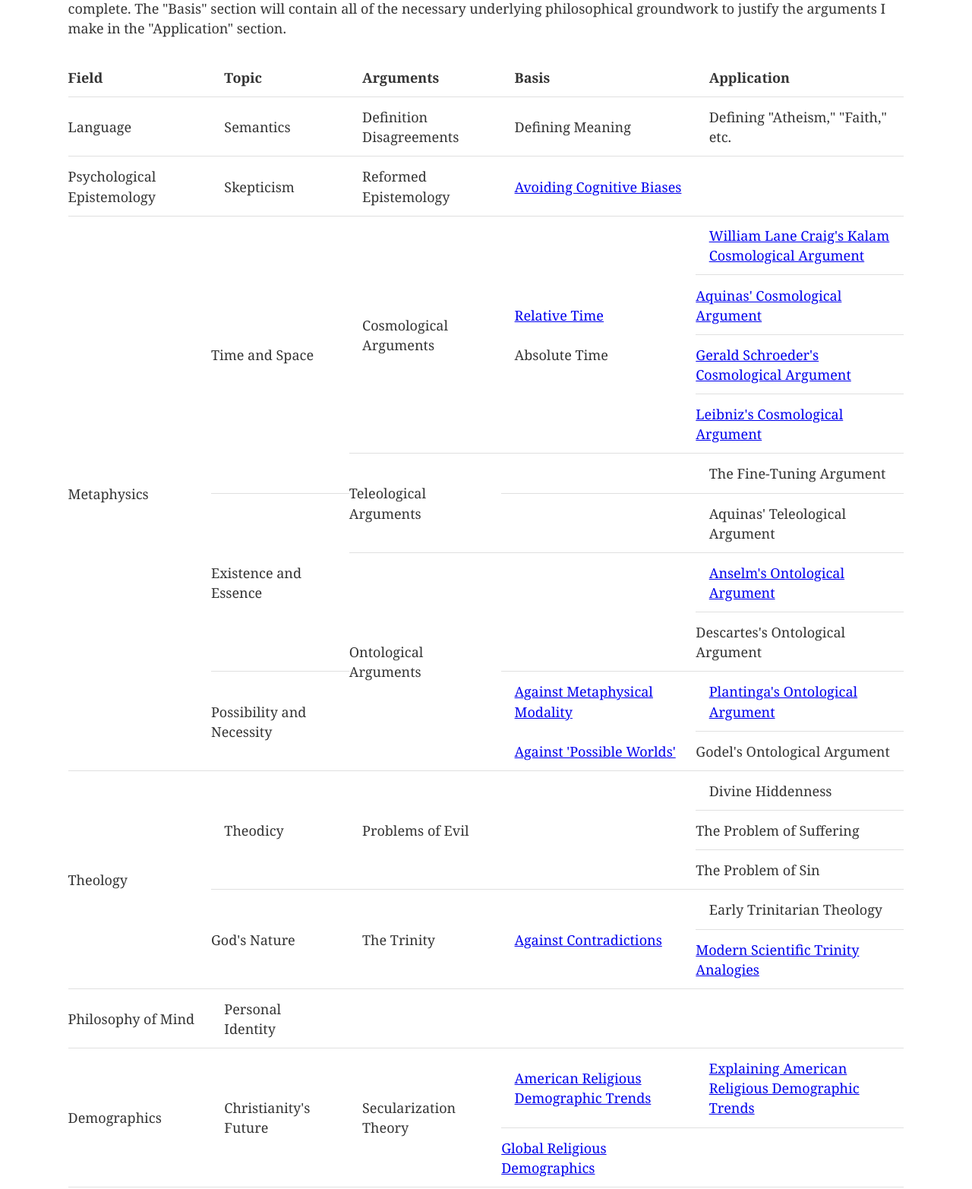
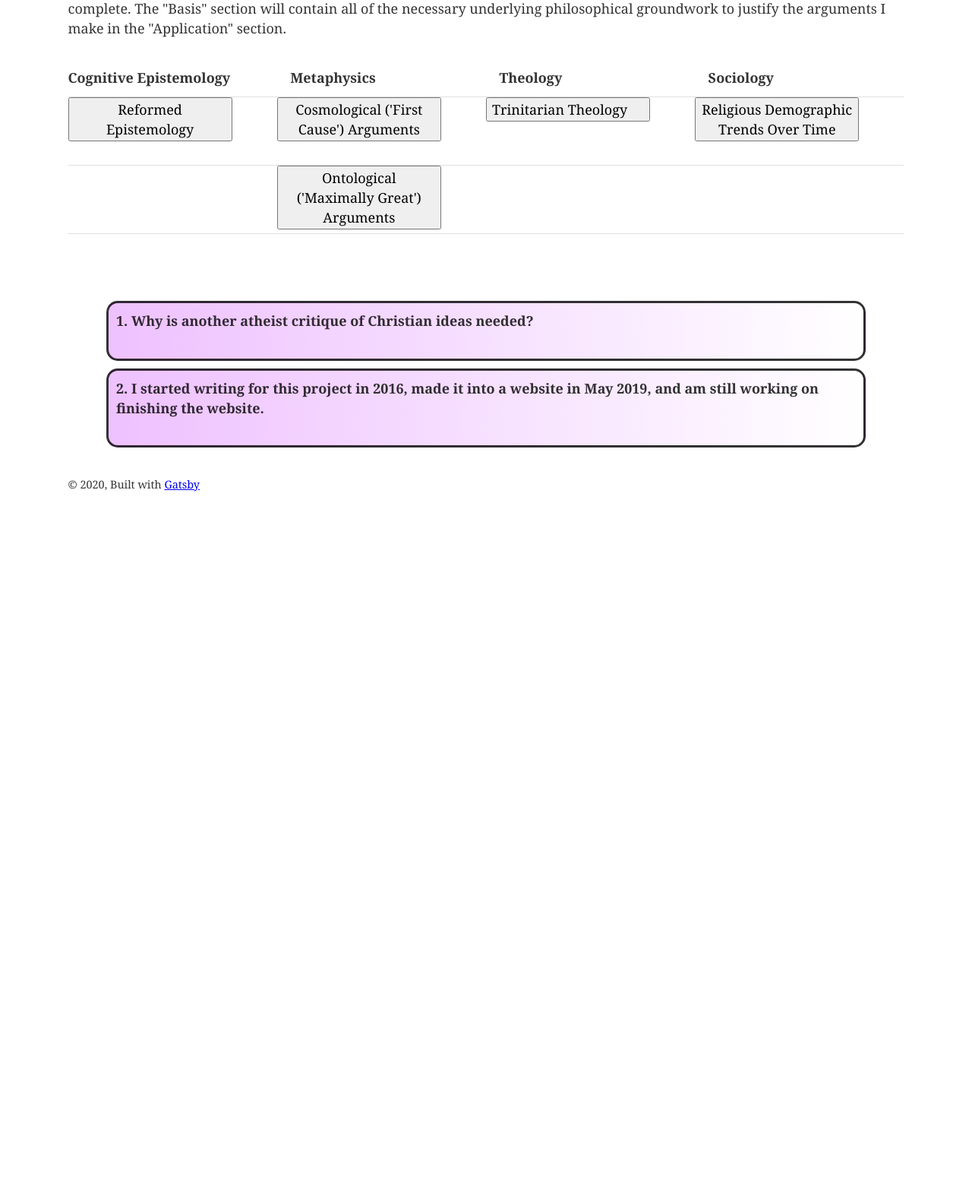
Before and after one commit to GregConan/FOF_Gatsby, a Gatsby site: page / in a window 1280 px wide. Shown: the part 360-1925 px from the top of the page at 76% size. After the commit the page ends 1037 px from the top, so only its background shows below. Built offline with nearby package versions, Linux system fonts and the light colour scheme; Gatsby itself is replaced by a stand-in of ours.

Commit message:
Updated front page main menu organization, finished basic functionality but still looks barebones

```diff
--- a/package.json
+++ b/package.json
@@ -18,7 +18,8 @@
     "react": "^16.13.1",
     "react-dom": "^16.13.1",
     "react-helmet": "^5.2.1",
-    "tree": "^0.1.3"
+    "tree": "^0.1.3",
+    "uuid": "^7.0.3"
   },
   "devDependencies": {
     "prettier": "^1.19.1"
--- /dev/null
+++ b/src/components/Dropdown.js
@@ -0,0 +1,67 @@
+import React, { Component } from 'react';
+import { Link } from "gatsby"
+import Hyperlink from "./Hyperlink"
+
+class Dropdown extends Component {
+
+  constructor(props) {
+      super(props);
+      this.state = {
+          shown: false,
+      };
+
+  }
+
+  /*
+  onEnter = (e) => {
+    this.setState({shown: true});
+  }
+
+  onLeave = (e) => {
+    this.setState({shown: false});
+  }
+  */
+
+  onClicked = (e) => {
+      this.setState({shown: !this.state.shown});
+      // this.style.display = this.state.shown ? "none" : "inline-block";
+  }
+
+  render() {
+    const buttonStyle = {
+        display: this.state.shown ? "none" : "flex", // "inline-block",
+        zIndex: 4,
+        position: "absolute",
+        wordWrap: "break-word",
+        minWidth: "12em"
+    };
+    const dropdownContentStyle = {
+        display: this.state.shown ? "flex" : "none",
+        borderStyle: "solid",
+        borderRadius: "2px",
+        borderWidth: "2px",
+        position: "absolute",
+        zIndex: 5,
+        backgroundColor: "white",
+    };
+
+
+    return (
+        <span onClick={this.onClicked}
+        // onPointerEnter={this.onEnter}
+        // onPointerLeave={this.onLeave}
+        >
+            <div style={{position: "absolute"}}>
+                <button style={buttonStyle}>
+                    {this.props.text}
+                </button>
+            </div>
+            <span style={dropdownContentStyle}>
+                {this.props.children}
+            </span>
+        </span>
+    )
+  }
+}
+
+export default Dropdown;
--- /dev/null
+++ b/src/components/DropdownMenu.js
@@ -0,0 +1,26 @@
+import React, { Component } from 'react';
+import Dropdown from "./Dropdown"
+
+class DropdownMenu extends Component {
+  render() {
+    return (<div style={{height: "100%", width: "100%"}}>
+      <Dropdown text={this.props.title} style={{
+          display: "flex", wordWrap: "break-word"
+      }}>
+        <table>
+          <thead>
+            <tr>
+              <th>{this.props.col1}</th>
+              <th>{this.props.col2}</th>
+            </tr>
+          </thead>
+          <tbody>
+            {this.props.children}
+          </tbody>
+        </table>
+      </Dropdown>
+    </div>);
+  }
+}
+
+export default DropdownMenu;
--- /dev/null
+++ b/src/components/MenuButton.js
@@ -0,0 +1,15 @@
+import React, { Component } from 'react';
+import { Link } from "gatsby"
+import Hyperlink from "./Hyperlink"
+
+class MenuButton extends Component {
+    render() {
+        return (
+            <Link to={this.props.to}><button style={{
+                minWidth: "100%", minHeight: "100%"
+            }}>{this.props.text}</button></Link>
+        )
+    }
+}
+
+export default MenuButton;
--- /dev/null
+++ b/src/components/MenuButtonRow.js
@@ -0,0 +1,16 @@
+import React, { Component } from 'react';
+import MenuButton from "./MenuButton"
+
+class MenuButtonRow extends Component {
+    render() {
+        return (
+            <tr>
+                <td>
+                    <MenuButton text={this.props.text} to={this.props.to} />
+                </td>
+            </tr>
+        );
+    }
+}
+
+export default MenuButtonRow;
--- a/src/pages/index.js
+++ b/src/pages/index.js
@@ -9,6 +9,9 @@ import Note from "../components/Note"
 import SEO from "../components/seo"
 import Section from "../components/Section"
 import Sidebar from "../components/Sidebar"
+import DropdownMenu from "../components/DropdownMenu"
+import MenuButton from "../components/MenuButton"
+import MenuButtonRow from "../components/MenuButtonRow"
 
 function render() {
 	var notes = 0;
@@ -22,111 +25,77 @@ function render() {
 		<br /><br />
 		For each argument that I have found in Christian apologetics, I have tried to find the best response using the ideas and terms of analytic philosophy. Each argument will have its own section in the "Application" section of the table below when this website is complete. The "Basis" section will contain all of the necessary underlying philosophical groundwork to justify the arguments I make in the "Application" section.
 		<br /><br />
-		<table style={{marginLeft: "auto", marginRight: "auto"}}>
+		<table id="menu" style={{width: "100%"}}>
 			<tr>
-				<th>Field</th>
-				<th>Topic</th>
-				<th>Arguments</th>
-				<th>Basis</th>
-				<th>Application</th>
-			</tr><tr>
-				<td>Language</td>
-				<td>Semantics</td>
-				<td>Definition Disagreements</td>
-				<td>Defining Meaning</td>
-				<td>Defining "Atheism," "Faith," etc.</td>
-			</tr><tr>
-				<td>Psychological Epistemology</td>
-				<td>Skepticism</td>
-				<td>Reformed Epistemology</td>
-				<td><Link to="./cognitive-bias">Avoiding Cognitive Biases</Link></td>
-				<td></td>
-			</tr><tr>
-				<td rowspan="11">Metaphysics</td>
-			</tr><tr>
-				<td rowspan="5">Time and Space</td>
-				<td rowspan="4">Cosmological Arguments</td>
-				<td rowspan="4">
-					<Link to="./time-relative">Relative Time</Link>
-					<br /><br />
-					Absolute Time
+				<th>Cognitive Epistemology</th>
+				<th>Metaphysics</th>
+				<th>Theology</th>
+				<th>Sociology</th>
+			</tr>
+			<tr>
+				<td><DropdownMenu title="Reformed Epistemology"
+					 	col1="Objection Basis" col2="Argument By"
+					 >
+						 <MenuButtonRow text="Psychology of Cognitive Bias" to="./cognitive-bias" />
+					 </DropdownMenu>
 				</td>
-				<td><Link to="./cos-craig">William Lane Craig's Kalam Cosmological Argument</Link></td>
-			</tr><tr>
-				<td><Link to="./cos-aquinas">Aquinas' Cosmological Argument</Link></td>
-			</tr><tr>
-				<td><Link to="./cos-schroeder">Gerald Schroeder's Cosmological Argument</Link></td>
-			</tr><tr>
-				<td><Link to="./cos-leibniz">Leibniz's Cosmological Argument</Link></td>
-			</tr><tr>
-				<td rowspan="2">Teleological Arguments</td>
-				<td></td>
-				<td>The Fine-Tuning Argument</td>
-			</tr><tr>
-				<td rowspan="3">Existence and Essence</td>
-				<td></td>
-				<td>Aquinas' Teleological Argument</td>
-			</tr><tr>
-				<td rowspan="4">Ontological Arguments</td>
-				<td rowspan="2"></td>
-				<td><Link to="./ont-anselm">Anselm's Ontological Argument</Link></td>
-			</tr><tr>
-				<td>Descartes's Ontological Argument</td>
-			</tr><tr>
-				<td rowspan="2">Possibility and Necessity</td>
-				<td rowspan="2">
-					<Link to="./possible-metaphys">Against Metaphysical Modality</Link>
-					<br /><br />
-					<Link to="./possible-worlds">Against 'Possible Worlds'</Link>
+				<td><DropdownMenu title="Cosmological ('First Cause') Arguments"
+						col1="Objection Basis" col2="Argument By"
+					>
+						<tr>
+							<td rowspan="5">
+								<MenuButton text="Relative Time" to="./time-relative" />
+								<br /><br />
+								Absolute Time
+							</td>
+						</tr>
+						<MenuButtonRow text="Thomas Aquinas" to="./cos-aquinas" />
+						<MenuButtonRow text="William Lane Craig" to="./cos-craig" />
+						<MenuButtonRow text="Gottfried Leibniz" to="./cos-leibniz" />
+						<MenuButtonRow text="Gerald Schroeder" to="./cos-schroeder" />
+					</DropdownMenu>
 				</td>
-				<td>
-					<Link to="./ont-plantinga">Plantinga's Ontological Argument</Link>
+				<td><DropdownMenu title="Trinitarian Theology"
+						col1="Objection Basis" col2="Arguments"
+					>
+						<tr><td>
+							<MenuButton text="Against Contradictions" to="./logic-contra" />
+						</td><td>
+							<MenuButton text="Modern Scientific Trinity Analogies" to="./trinity-modern" />
+						</td></tr>
+					</DropdownMenu>
+					</td>
+				<td><DropdownMenu title="Religious Demographic Trends Over Time"
+						col1="Location/Scale" col2="Explanation"
+					>
+					<tr>
+						<td><MenuButton text="The United States" to="./demographics-usa" /></td>
+						<td><MenuButton text="American Secularization" to="./demographics-usa-explained" /></td>
+					</tr><tr>
+						<td><MenuButton text="Global Religion" to="./ont-anselm" /></td>
+					</tr>
+					</DropdownMenu>
 				</td>
 			</tr><tr>
-				<td>Godel's Ontological Argument</td>
-			</tr><tr>
-				<td rowspan="5">Theology</td>
-				<td rowspan="3">Theodicy</td>
-				<td rowspan="3">Problems of Evil</td>
-				<td rowspan="3"></td>
-				<td>Divine Hiddenness</td>
-			</tr><tr>
-				<td>The Problem of Suffering</td>
-			</tr><tr>
-				<td>The Problem of Sin</td>
-			</tr><tr>
-				<td rowspan="2">God's Nature</td>
-				<td rowspan="2">The Trinity</td>
-				<td rowspan="2"><Link to="/logic-contra">
-					Against Contradictions
-				</Link></td>
-				<td>Early Trinitarian Theology</td>
-			</tr><tr>
-				<td><Link to="./trinity-modern">Modern Scientific Trinity Analogies</Link></td>
-			</tr><tr>
-				<td>Philosophy of Mind</td>
-				<td>Personal Identity</td>
 				<td></td>
+				<td><DropdownMenu title="Ontological ('Maximally Great') Arguments"
+						col1="Objection Basis" col2="Argument By"
+					>
+						<tr>
+							<td rowspan="5">
+								<MenuButton text="Metaphysical Modality" to="./possible-metaphys" />
+								<br /><br />
+								<MenuButton text="Possible Worlds" to="./possible-worlds" />
+							</td>
+						</tr><MenuButtonRow text="Anselm of Canterbury" to="./ont-anselm" />
+						<MenuButtonRow text="Rene Descartes" to="./ont-descartes" />
+						<MenuButtonRow text="Kurt Godel" to="./ont-godel" />
+						<MenuButtonRow text="Alvin Plantinga" to="./ont-plantinga" />
+					</DropdownMenu></td>
 				<td></td>
-				<td></td>
-			</tr><tr>
-				<td rowspan="2">Demographics</td>
-				<td rowspan="2">Christianity's Future</td>
-				<td rowspan="2">Secularization Theory</td>
-				<td><Link to="/demographics-usa">
-					American Religious Demographic Trends
-				</Link></td>
-				<td><Link to="/demographics-usa-explained">
-					Explaining American Religious Demographic Trends
-				</Link></td>
-			</tr><tr>
-				<td><Link to="/demographics-global">
-					Global Religious Demographics</Link>
-				</td>
 				<td></td>
 			</tr>
 		</table>
-
 		<br /><br />
 		<Section num={++sections} summary="Why is another atheist critique of Christian ideas needed?">
 		<ul>
--- a/src/style/style.css
+++ b/src/style/style.css
@@ -34,6 +34,18 @@
 
 p {
 	font-family: georgia;
+}
+
+#menu {
+	word-wrap: break-word;
+	border-collapse: "collapse";
+	padding: 0 0;
+}
+
+#menu tr td {
+	height: 5em;
+	width: 10em;
+	padding: 0 0;
 }
 
 .outsideText {
```
Also changed, not shown: 1 other file.
